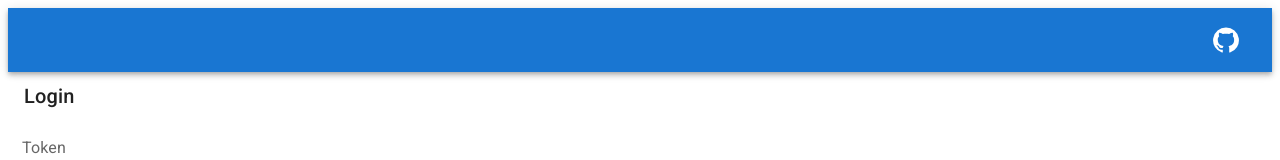
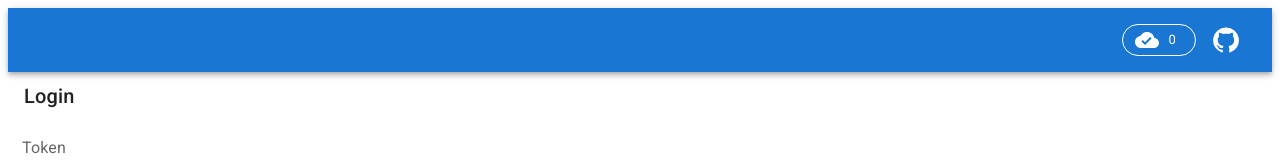
Before and after one commit to staff0rd/spacetraders-again, a React (Vite) app in the folder web/: page /spacetraders/1/waypoint/1 in a window 1280 px wide. Shown: the top 160 px of the page. Built offline with nearby package versions, Linux system fonts and the light colour scheme.

Commit message:
add traffic icon

```diff
--- a/web/src/data.ts
+++ b/web/src/data.ts
@@ -26,6 +26,11 @@ export const agentAtom = loadable(
     }
   }),
 )
+
+export const limiterAtom = atom((get) => {
+  const api = get(apiAtom)
+  return api?.limiter
+})
 
 export const contractsAtom = loadable(
   atom(async (get) => {
--- a/web/src/features/agent/AppHeader.tsx
+++ b/web/src/features/agent/AppHeader.tsx
@@ -1,13 +1,14 @@
 import GitHubIcon from '@mui/icons-material/GitHub'
-import { AppBar, Box, IconButton, Toolbar, Typography } from '@mui/material'
+import { AppBar, Box, IconButton, Stack, Toolbar, Typography } from '@mui/material'
 import { useAtomValue } from 'jotai'
 import { agentAtom, tokenAtom } from '../../data'
 import { Logout } from './Logout'
 import { RenderLoadableAtom } from './RenderLoadableAtom'
+import { RequestQueue } from './RequestQueue'
 import { RouterLink } from './RouterLink'
-
 export const AppHeader = () => {
   const isLoggedIn = Boolean(useAtomValue(tokenAtom))
+
   return (
     <Box sx={{ flexGrow: 1 }}>
       <AppBar position="static">
@@ -23,10 +24,13 @@ export const AppHeader = () => {
               )}
             />
           </Typography>
-          {isLoggedIn && <Logout />}
-          <IconButton aria-label="source" href="https://github.com/staff0rd/spacetraders-again/tree/main/web" sx={{ cursor: 'pointer' }}>
-            <GitHubIcon sx={{ color: 'white', fontSize: '28px' }} />
-          </IconButton>
+          <Stack direction="row" spacing={1} justifyContent="center" alignItems="center">
+            {isLoggedIn && <Logout />}
+            <RequestQueue />
+            <IconButton aria-label="source" href="https://github.com/staff0rd/spacetraders-again/tree/main/web" sx={{ cursor: 'pointer' }}>
+              <GitHubIcon sx={{ color: 'white', fontSize: '28px' }} />
+            </IconButton>
+          </Stack>
         </Toolbar>
       </AppBar>
     </Box>
--- /dev/null
+++ b/web/src/features/agent/RequestQueue.tsx
@@ -0,0 +1,36 @@
+import CloudDoneIcon from '@mui/icons-material/CloudDone'
+import CloudDownloadIcon from '@mui/icons-material/CloudDownload'
+import { Chip } from '@mui/material'
+import { orange } from '@mui/material/colors'
+import { useAtomValue } from 'jotai'
+import { useEffect, useState } from 'react'
+import { limiterAtom } from '../../data'
+
+export const RequestQueue = () => {
+  const [queueCount, setQueueCount] = useState(0)
+  const limiter = useAtomValue(limiterAtom)
+  useEffect(() => {
+    const timer = setInterval(() => {
+      const count = limiter?.counts().QUEUED ?? 0
+      setQueueCount(count)
+      console.log('count', count)
+    }, 100)
+    return () => clearInterval(timer)
+  }, [limiter, setQueueCount])
+
+  return (
+    <Chip
+      icon={queueCount ? <CloudDownloadIcon color="inherit" /> : <CloudDoneIcon color="inherit" />}
+      label={queueCount}
+      variant="outlined"
+      sx={{
+        color: queueCount ? orange[600] : 'white',
+        borderColor: queueCount ? orange[600] : 'white',
+        paddingX: 1,
+        '& .MuiChip-label': {
+          paddingLeft: 2,
+        },
+      }}
+    />
+  )
+}
```
Also changed, not shown: 1 other file (tests, documents, lock files or other folders).
